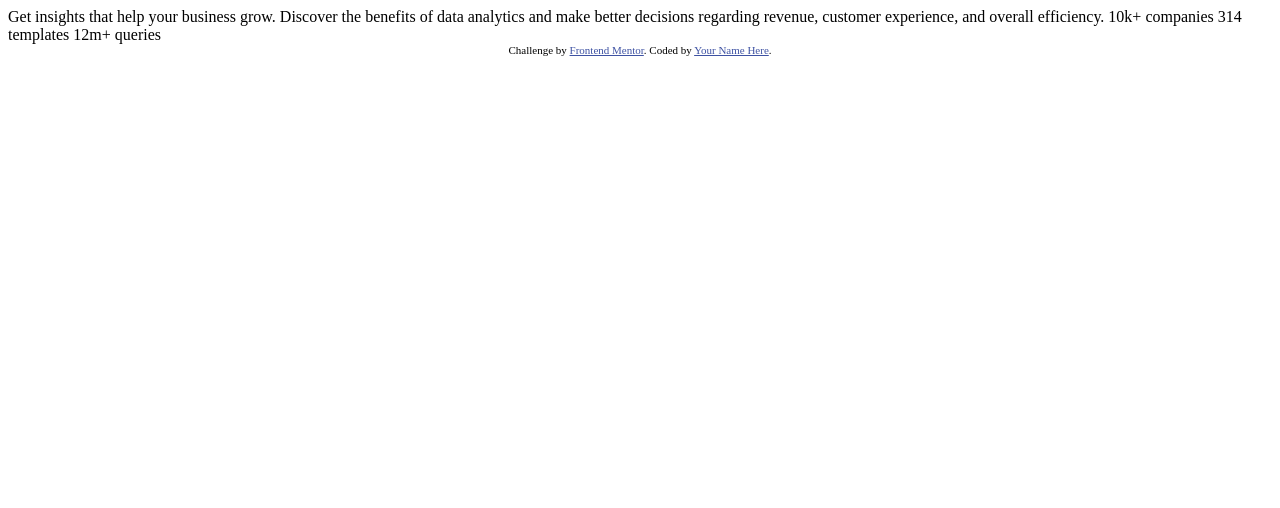
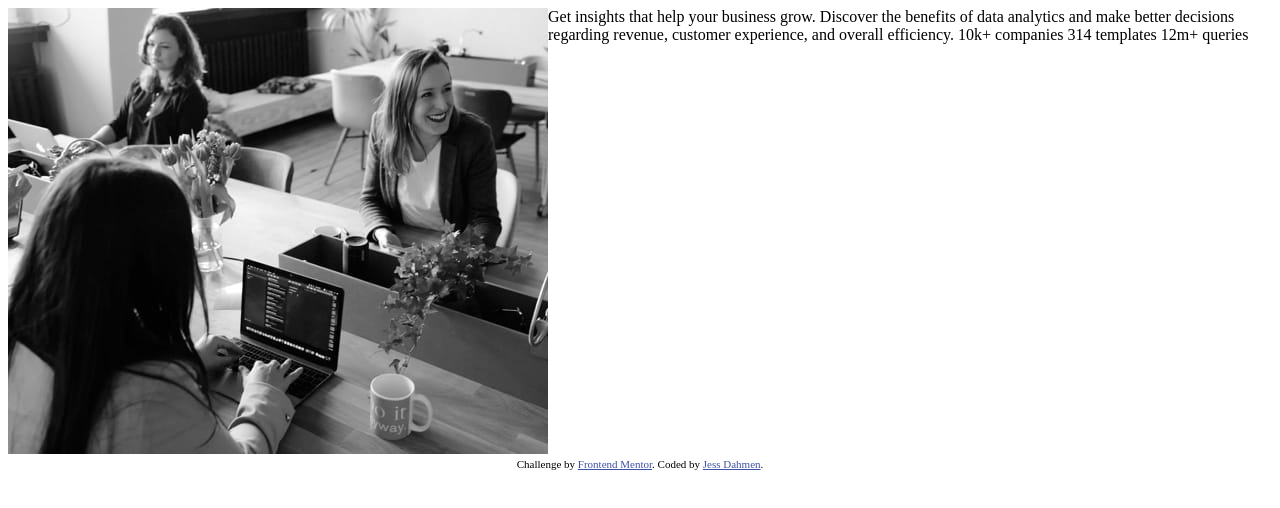
Before and after one commit to jb3dahmen/stats-preview-card-component-main, a plain HTML site: page index.html in a window 1280 px wide. Drawn offline with Linux system fonts and the light colour scheme.

Commit message:
basic flex structure in place

```diff
--- a/index.html
+++ b/index.html
@@ -13,8 +13,22 @@
     .attribution { font-size: 11px; text-align: center; }
     .attribution a { color: hsl(228, 45%, 44%); }
   </style>
+
+  <link rel="stylesheet" href="styles.css">
+
 </head>
+
 <body>
+
+  <div id="container" class="card_container">
+
+    <div class="card_image">
+
+      <img src="images/image-header-desktop.jpg" alt="An image showing several people in a open office work setting. One person is laughing and smiling another is working on their laptop.">
+
+    </div>
+
+    <div class="card_info">
 
       Get insights that help your business grow.
 
@@ -24,10 +38,15 @@
       10k+ companies
       314 templates
       12m+ queries
+    </div>
+
+  </div>
+
+
 
   <div class="attribution">
     Challenge by <a href="https://www.frontendmentor.io?ref=challenge" target="_blank">Frontend Mentor</a>.
-    Coded by <a href="#">Your Name Here</a>.
+    Coded by <a href="#">Jess Dahmen</a>.
   </div>
 </body>
 </html>
--- /dev/null
+++ b/styles.css
@@ -0,0 +1,4 @@
+.card_container {
+    display: flex;
+    flex-direction: rows;
+}
```
Lines whose indentation alone changed are shown as unchanged.
